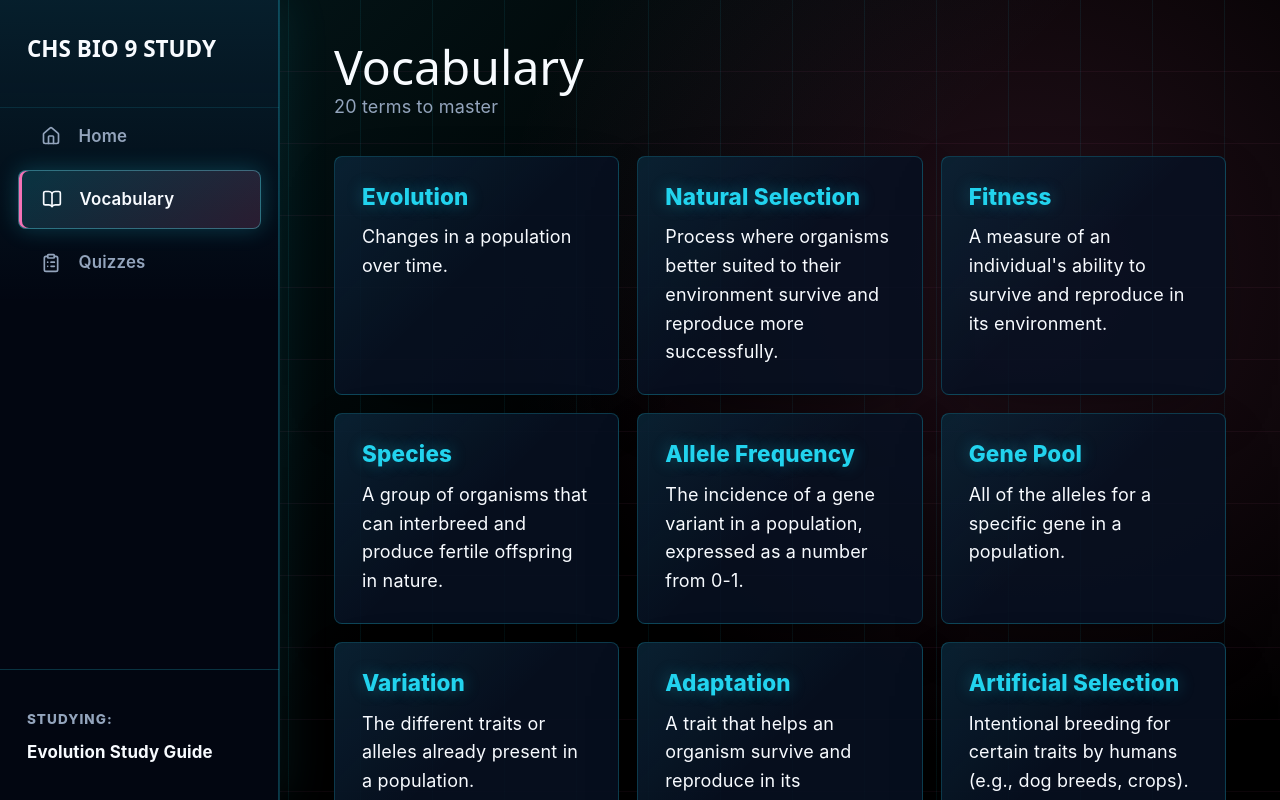
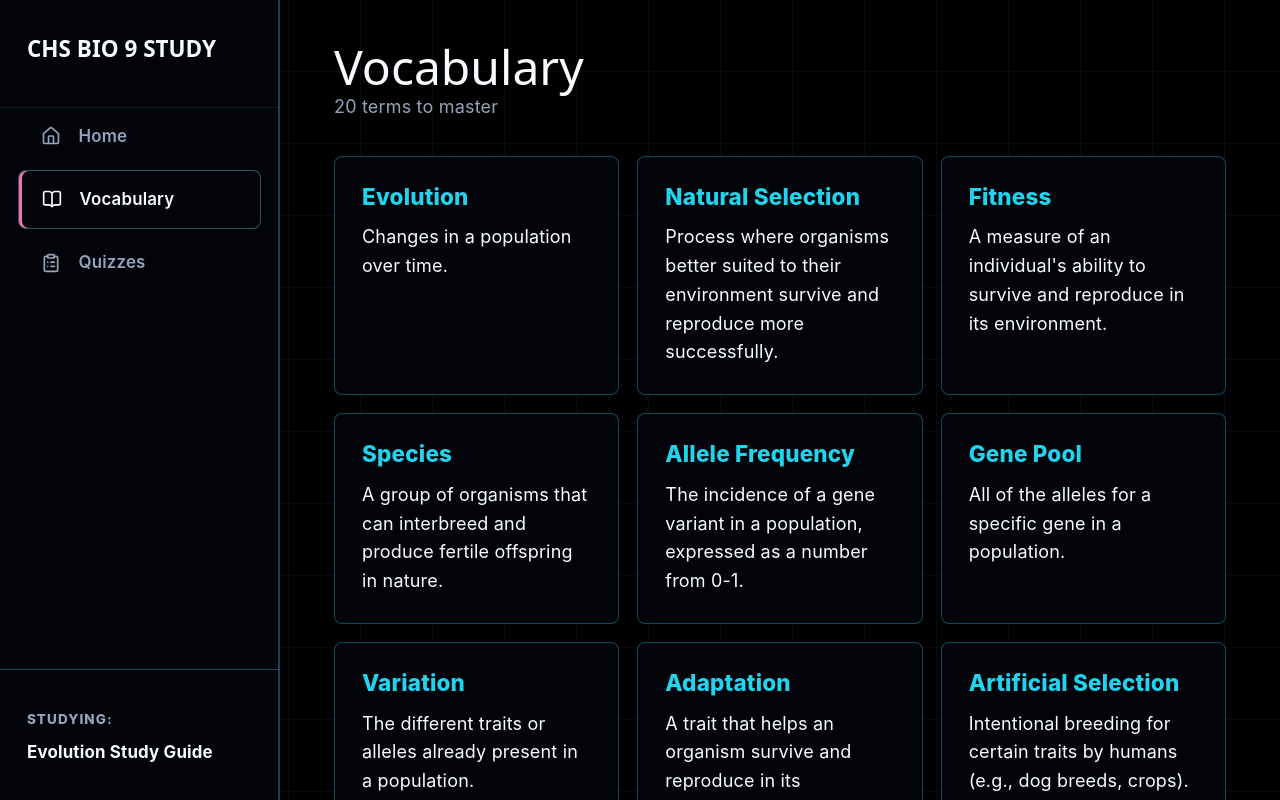
Before and after one commit to haligoat/bio9tino, a React (Vite) app: page /vocab in a window 1280 px wide. Shown: the top 800 px of the page. Built offline with nearby package versions, Linux system fonts and the light colour scheme.

Commit message:
new theme

```diff
--- a/src/App.css
+++ b/src/App.css
@@ -9,11 +9,8 @@ body {
   background:
     linear-gradient(90deg, rgba(34, 211, 238, 0.08) 1px, transparent 1px),
     linear-gradient(0deg, rgba(244, 114, 182, 0.055) 1px, transparent 1px),
-    linear-gradient(135deg, rgba(34, 211, 238, 0.12), transparent 34%),
-    radial-gradient(circle at 80% 14%, rgba(244, 114, 182, 0.14), transparent 27%),
-    radial-gradient(circle at 18% 82%, rgba(163, 230, 53, 0.08), transparent 24%),
     var(--bg-color);
-  background-size: 72px 72px, 72px 72px, auto, auto, auto, auto;
+  background-size: 72px 72px, 72px 72px, auto;
   color: var(--text-main);
   -webkit-font-smoothing: antialiased;
   overflow-x: hidden;
@@ -28,11 +25,9 @@ body {
 .sidebar {
   width: var(--sidebar-width);
   background:
-    linear-gradient(180deg, rgba(34, 211, 238, 0.12), transparent 38%),
     linear-gradient(90deg, transparent calc(100% - 1px), var(--neon-line)),
     var(--sidebar-bg);
   border-right: 1px solid var(--border-color);
-  box-shadow: 10px 0 42px rgba(34, 211, 238, 0.08);
   display: flex;
   flex-direction: column;
   position: fixed;
@@ -85,7 +80,7 @@ body {
   background: var(--active-bg);
   color: var(--active-text);
   border: 1px solid rgba(103, 232, 249, 0.36);
-  box-shadow: var(--glow-cyan), inset 3px 0 0 var(--secondary-color);
+  box-shadow: inset 3px 0 0 var(--secondary-color);
 }
 
 .sidebar-footer {
@@ -129,12 +124,11 @@ body {
   background:
     linear-gradient(90deg, rgba(34, 211, 238, 0.16) 1px, transparent 1px),
     linear-gradient(0deg, rgba(244, 114, 182, 0.12) 1px, transparent 1px),
-    linear-gradient(135deg, rgba(34, 211, 238, 0.18), rgba(244, 114, 182, 0.1) 46%, rgba(163, 230, 53, 0.08)),
     var(--bg-elevated);
-  background-size: 36px 36px, 36px 36px, auto, auto;
+  background-size: 36px 36px, 36px 36px, auto;
   border: 1px solid var(--border-color);
   border-radius: 8px;
-  box-shadow: var(--shadow), var(--glow-cyan);
+  box-shadow: var(--shadow);
   margin-bottom: 2.5rem;
   text-align: left;
   display: flex;
@@ -147,7 +141,6 @@ body {
   font-weight: 850;
   letter-spacing: 0;
   line-height: 1.1;
-  text-shadow: 0 0 26px rgba(34, 211, 238, 0.36), 0 0 42px rgba(244, 114, 182, 0.16);
 }
 
 .hero-section p {
@@ -166,9 +159,7 @@ body {
 }
 
 .feature-card {
-  background:
-    linear-gradient(135deg, rgba(34, 211, 238, 0.1), transparent 42%),
-    var(--card-bg);
+  background: var(--card-bg);
   padding: 2rem;
   border-radius: 8px;
   border: 1px solid var(--border-color);
@@ -180,7 +171,6 @@ body {
 
 .feature-card:hover {
   border-color: var(--border-strong);
-  box-shadow: var(--glow-cyan), var(--glow-pink);
   transform: translateY(-4px);
 }
 
@@ -188,7 +178,6 @@ body {
 .material-card svg,
 .empty-state svg {
   color: var(--primary-color);
-  filter: drop-shadow(0 0 10px rgba(34, 211, 238, 0.5));
 }
 
 .feature-card:nth-child(1) { grid-column: span 6; }
@@ -220,7 +209,7 @@ body {
   transition: all 0.2s;
   display: inline-block;
   border: 1px solid rgba(103, 232, 249, 0.45);
-  box-shadow: var(--glow-cyan);
+  box-shadow: inset 0 -2px 0 var(--secondary-color);
 }
 
 /* Materials Section */
@@ -244,9 +233,7 @@ body {
 
 .material-card {
   padding: 0.75rem 1.5rem;
-  background:
-    linear-gradient(90deg, rgba(34, 211, 238, 0.08), transparent),
-    var(--card-bg);
+  background: var(--card-bg);
   border: 1px solid var(--border-color);
   border-radius: 8px;
   cursor: pointer;
@@ -259,21 +246,18 @@ body {
 .material-card:hover {
   border-color: var(--border-strong);
   background: var(--card-bg-strong);
-  box-shadow: var(--glow-cyan);
 }
 
 .material-card.active {
   background: var(--active-bg);
   color: var(--active-text);
   border-color: rgba(103, 232, 249, 0.55);
-  box-shadow: var(--glow-cyan), inset 0 -2px 0 var(--secondary-color);
+  box-shadow: inset 0 -2px 0 var(--secondary-color);
 }
 
 .empty-state {
   align-items: center;
-  background:
-    repeating-linear-gradient(135deg, rgba(34, 211, 238, 0.07) 0 1px, transparent 1px 14px),
-    var(--card-bg);
+  background: var(--card-bg);
   border: 1px dashed var(--border-strong);
   border-radius: 8px;
   color: var(--text-muted);
--- a/src/components/QuizView.css
+++ b/src/components/QuizView.css
@@ -17,7 +17,6 @@
 .progress-fill {
   height: 100%;
   background: linear-gradient(90deg, var(--primary-color), var(--secondary-color), var(--tertiary-color));
-  box-shadow: 0 0 16px rgba(34, 211, 238, 0.5);
   transition: width 0.4s cubic-bezier(0.4, 0, 0.2, 1);
 }
 
@@ -26,11 +25,7 @@
 }
 
 .question-card {
-  background:
-    linear-gradient(90deg, rgba(34, 211, 238, 0.08) 1px, transparent 1px),
-    linear-gradient(0deg, rgba(244, 114, 182, 0.055) 1px, transparent 1px),
-    var(--card-bg);
-  background-size: 44px 44px, 44px 44px, auto;
+  background: var(--card-bg);
   padding: 2.5rem;
   border-radius: 8px;
   border: 1px solid var(--border-color);
@@ -78,14 +73,14 @@
   border-color: var(--border-strong);
   color: var(--text-main);
   background: var(--nav-hover);
-  box-shadow: inset 3px 0 0 var(--primary-color), var(--glow-cyan);
+  box-shadow: inset 3px 0 0 var(--primary-color);
 }
 
 .option-btn.selected {
   border-color: rgba(103, 232, 249, 0.58);
   background: var(--active-bg);
   color: var(--active-text);
-  box-shadow: var(--glow-cyan);
+  box-shadow: inset 3px 0 0 var(--secondary-color);
 }
 
 .option-btn.correct {
@@ -115,7 +110,7 @@
 
 .short-answer-input input:focus {
   border-color: var(--primary-color);
-  box-shadow: var(--glow-cyan);
+  box-shadow: inset 0 -2px 0 var(--primary-color);
 }
 
 .result-feedback {
@@ -157,10 +152,10 @@
 }
 
 .submit-btn {
-  background: linear-gradient(135deg, var(--primary-color), var(--tertiary-color));
-  color: #020617;
-  border: 1px solid rgba(163, 230, 53, 0.34);
-  box-shadow: var(--glow-cyan);
+  background: var(--card-bg);
+  color: var(--text-main);
+  border: 1px solid var(--tertiary-color);
+  box-shadow: inset 0 -2px 0 var(--tertiary-color);
 }
 
 .submit-btn:disabled {
@@ -172,18 +167,16 @@
   background: var(--active-bg);
   color: var(--active-text);
   border: 1px solid rgba(103, 232, 249, 0.45);
-  box-shadow: var(--glow-cyan);
+  box-shadow: inset 0 -2px 0 var(--primary-color);
 }
 
 .result-card {
   text-align: center;
-  background:
-    repeating-linear-gradient(135deg, rgba(34, 211, 238, 0.075) 0 1px, transparent 1px 16px),
-    var(--card-bg);
+  background: var(--card-bg);
   padding: 4rem 2rem;
   border-radius: 8px;
   border: 1px solid var(--border-color);
-  box-shadow: var(--shadow), var(--glow-cyan);
+  box-shadow: var(--shadow);
 }
 
 .score-display {
@@ -195,7 +188,6 @@
   font-weight: 900;
   color: var(--text-main);
   line-height: 1;
-  text-shadow: 0 0 24px rgba(34, 211, 238, 0.42), 0 0 34px rgba(244, 114, 182, 0.2);
 }
 
 .score-total {
@@ -214,7 +206,7 @@
   background: var(--active-bg);
   color: var(--active-text);
   border: 1px solid rgba(103, 232, 249, 0.45);
-  box-shadow: var(--glow-cyan);
+  box-shadow: inset 0 -2px 0 var(--primary-color);
 }
 
 @media (max-width: 768px) {
--- a/src/components/VocabView.css
+++ b/src/components/VocabView.css
@@ -5,9 +5,7 @@
 }
 
 .vocab-card {
-  background:
-    linear-gradient(135deg, rgba(34, 211, 238, 0.09), transparent 48%),
-    var(--card-bg);
+  background: var(--card-bg);
   padding: 1.5rem;
   border-radius: 8px;
   border: 1px solid var(--border-color);
@@ -18,7 +16,6 @@
 .vocab-card:hover {
   border-color: var(--border-strong);
   transform: translateY(-2px);
-  box-shadow: var(--glow-cyan), var(--glow-pink);
 }
 
 .vocab-term {
@@ -26,7 +23,6 @@
   font-size: 1.25rem;
   color: var(--primary-color);
   margin-bottom: 0.75rem;
-  text-shadow: 0 0 16px rgba(34, 211, 238, 0.35);
 }
 
 .vocab-definition {
--- a/src/index.css
+++ b/src/index.css
@@ -1,32 +1,30 @@
 :root {
   --sidebar-width: 280px;
-  --bg-color: #030712;
-  --bg-elevated: #07111f;
-  --sidebar-bg: #020611;
-  --card-bg: rgba(8, 17, 34, 0.86);
-  --card-bg-strong: rgba(11, 26, 48, 0.94);
+  --bg-color: #02040a;
+  --bg-elevated: #02040a;
+  --sidebar-bg: #02040a;
+  --card-bg: #02040a;
+  --card-bg-strong: #050814;
   --primary-color: #22d3ee;
   --primary-strong: #67e8f9;
   --secondary-color: #f472b6;
   --tertiary-color: #a3e635;
-  --active-bg: linear-gradient(135deg, rgba(34, 211, 238, 0.18), rgba(244, 114, 182, 0.16));
+  --active-bg: #02040a;
   --active-text: #f8fbff;
   --text-main: #f8fbff;
   --text-muted: #93a4bc;
-  --border-color: rgba(34, 211, 238, 0.22);
-  --border-strong: rgba(103, 232, 249, 0.72);
-  --nav-hover: rgba(34, 211, 238, 0.1);
+  --border-color: rgba(34, 211, 238, 0.34);
+  --border-strong: rgba(103, 232, 249, 0.88);
+  --nav-hover: #050814;
   --success: #a3e635;
   --danger: #fb7185;
   --success-bg: rgba(163, 230, 53, 0.12);
   --danger-bg: rgba(251, 113, 133, 0.13);
   --focus-ring: rgba(34, 211, 238, 0.34);
-  --neon-line: rgba(34, 211, 238, 0.5);
-  --neon-pink-line: rgba(244, 114, 182, 0.42);
-  --neon-lime-line: rgba(163, 230, 53, 0.32);
-  --glow-cyan: 0 0 22px rgba(34, 211, 238, 0.24);
-  --glow-pink: 0 0 28px rgba(244, 114, 182, 0.18);
-  --shadow: rgba(0, 0, 0, 0.58) 0 22px 70px -32px;
+  --neon-line: rgba(34, 211, 238, 0.64);
+  --neon-pink-line: rgba(244, 114, 182, 0.56);
+  --neon-lime-line: rgba(163, 230, 53, 0.45);
+  --shadow: none;
 
   --text: var(--text-muted);
   --text-h: var(--text-main);
```
